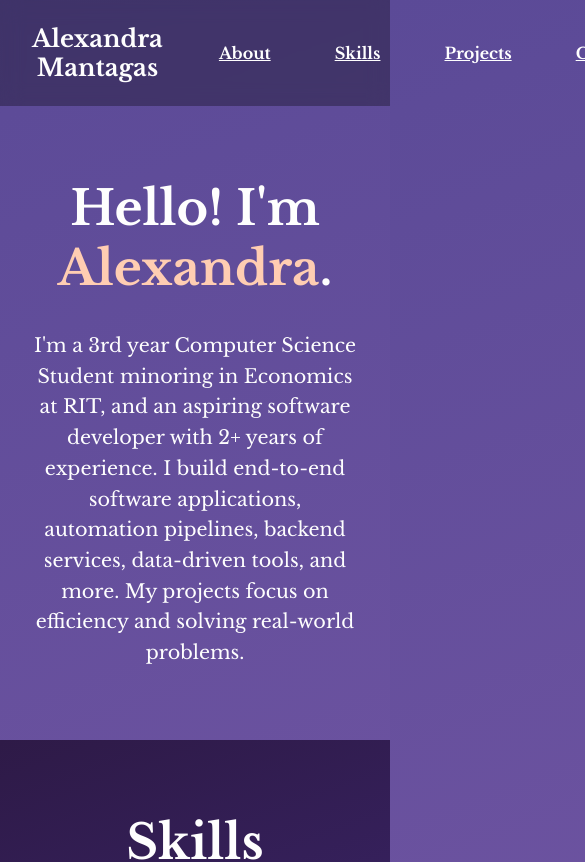
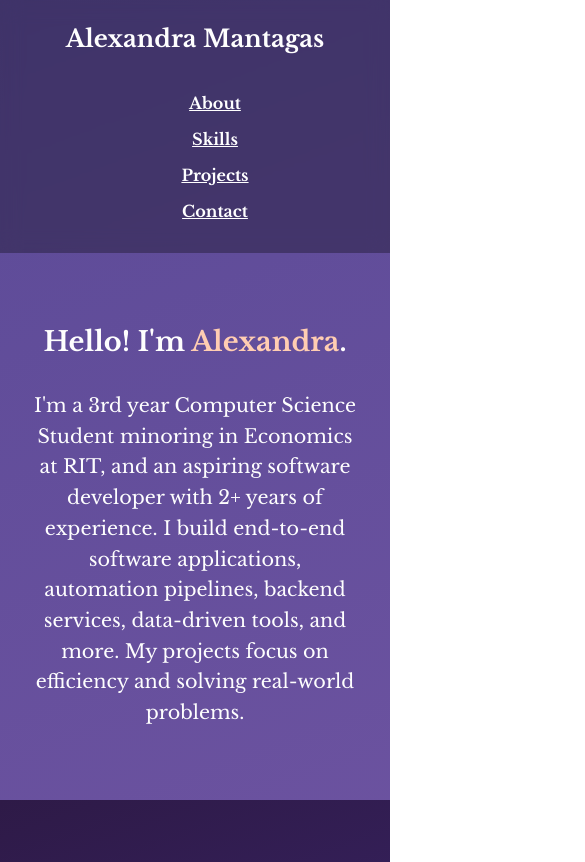
Before and after one commit to amm1746/Alexandra-Mantagas-Portfolio, a React (Create React App) app: page / in a window 390 px wide. Shown: the top 862 px of the page, 585 px wide, since content can reach past the window. Built offline with nearby package versions, Linux system fonts and the light colour scheme.

Commit message:
Made mobile friendly changes

```diff
--- a/public/index.html
+++ b/public/index.html
@@ -3,7 +3,7 @@
   <head>
     <meta charset="utf-8" />
     <link rel="icon" href="%PUBLIC_URL%/favicon.ico" />
-    <meta name="viewport" content="width=device-width, initial-scale=1" />
+    <meta name="viewport" content="width=device-width, initial-scale=1, maximum-scale=1, user-scalable=no" />
     <meta name="theme-color" content="#000000" />
     <link href="https://fonts.googleapis.com/css2?family=Pacifico&family=Poppins:wght@400;600&display=swap" rel="stylesheet">
     <meta
@@ -26,6 +26,8 @@
       Learn how to configure a non-root public URL by running `npm run build`.
     -->
     <title>Alexandra Mantagas - Computer Science Student </title>
+    <meta name="mobile-web-app-capable" content="yes">
+    <meta name="apple-mobile-web-app-capable" content="yes">
   </head>
   <body>
     <noscript>You need to enable JavaScript to run this app.</noscript>
--- a/src/App.css
+++ b/src/App.css
@@ -1,11 +1,10 @@
-/* Import Libre Baskerville */
 @import url('https://fonts.googleapis.com/css2?family=Libre+Baskerville:wght@400;700&display=swap');
 
 body {
   margin: 0;
   font-family: 'Libre Baskerville', serif;
   background: linear-gradient(160deg, #5b4a97, #9c6bb9); /* cosmic gradient */
-  color: #fefefe; /* readable light text */
+  color: #fefefe;
   overflow-x: hidden;
 }
 
@@ -13,14 +12,12 @@ body {
   text-align: center;
 }
 
-/* Headings */
 h1, h2, h3 {
   font-family: 'Libre Baskerville', serif;
-  color: #fefefe; /* solid white, no gradient */
+  color: #fefefe;
   margin: 0.5rem 0;
 }
 
-/* Paragraphs */
 p {
   font-size: 1.1rem;
   line-height: 1.6;
@@ -53,12 +50,10 @@ a:hover {
   color: #2e1a47;
 }
 
-/* Sections */
 section {
   padding: 4rem 2rem;
 }
 
-/* Navbar adjustments */
 .navbar {
   display: flex;
   justify-content: space-between;
@@ -106,3 +101,46 @@ a:hover {
 .highlight {
   color: #ffcdb2;
 }
+
+@media (max-width: 768px) {
+  section {
+    padding: 3rem 1rem;
+  }
+
+  .navbar {
+    flex-direction: column;
+    gap: 1rem;
+  }
+
+  .nav-links {
+    flex-direction: column;
+    gap: 1rem;
+  }
+
+  .hero-title {
+    font-size: 2rem;
+  }
+
+  p {
+    font-size: 1rem;
+  }
+
+  .btn {
+    padding: 0.6rem 1.5rem;
+    font-size: 0.9rem;
+  }
+}
+
+@media (max-width: 480px) {
+  .hero-title {
+    font-size: 1.7rem;
+  }
+
+  p {
+    font-size: 0.95rem;
+  }
+
+  section {
+    padding: 2rem 0.5rem;
+  }
+}
```
